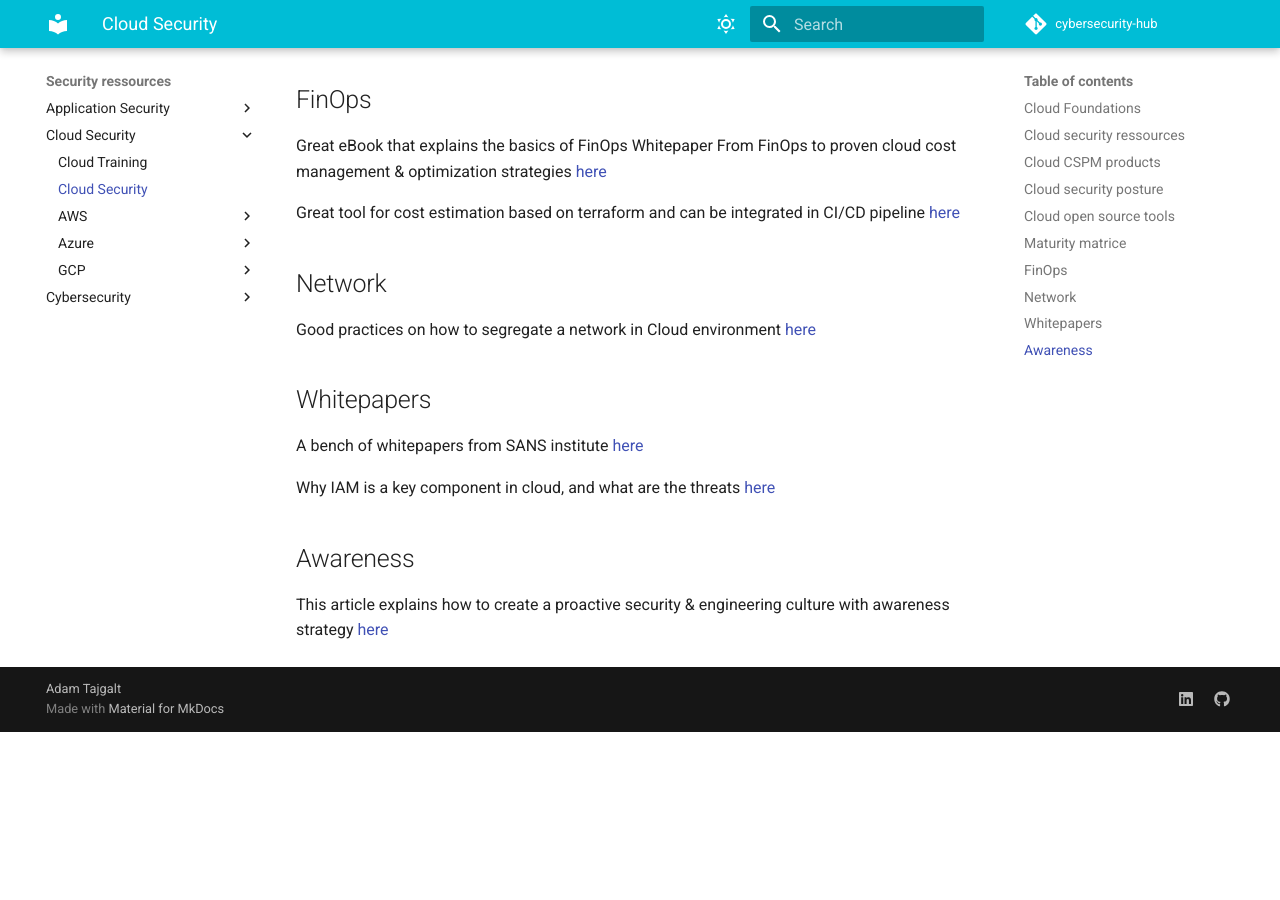
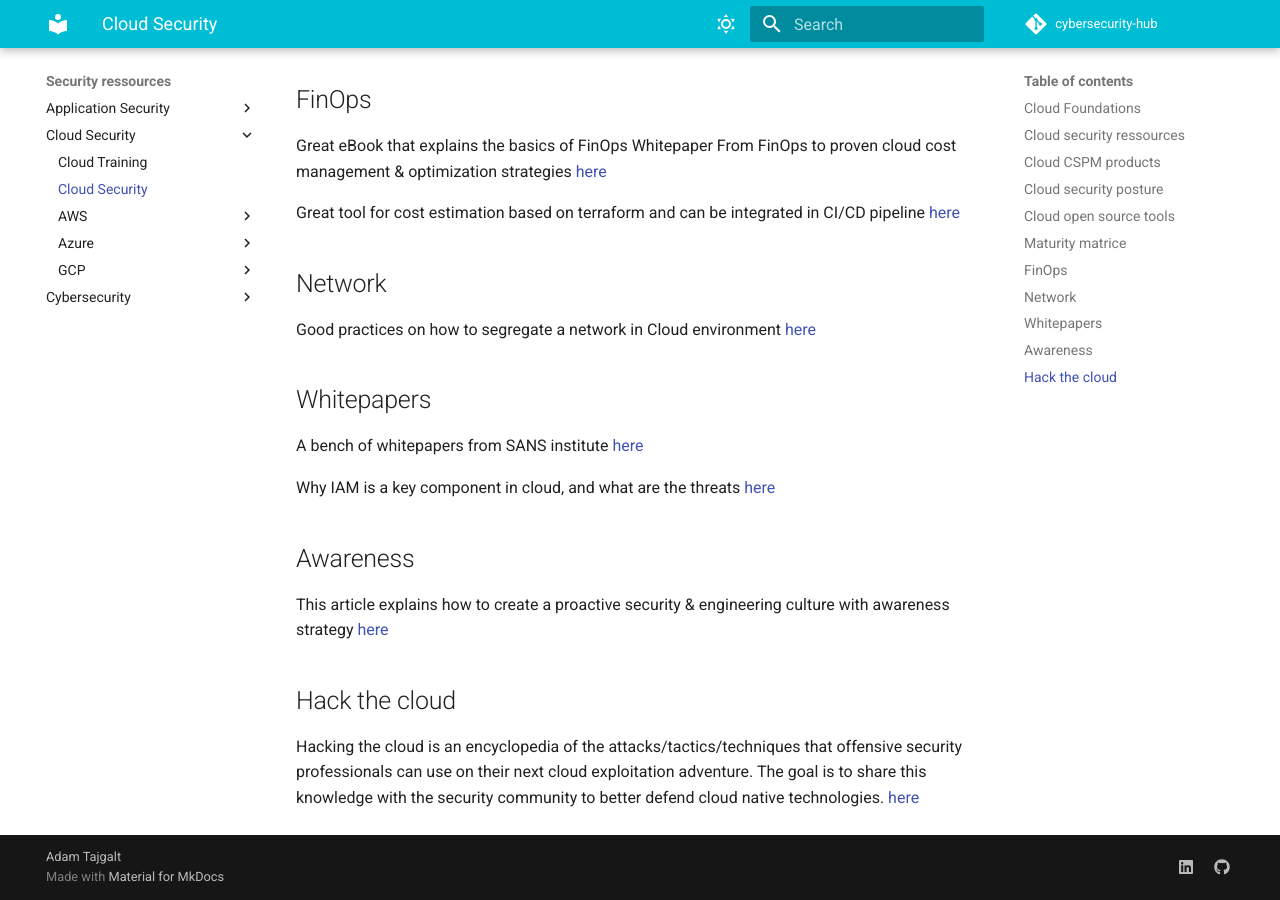
Before and after one commit to adamtaj/cybersecurity-hub, an MkDocs documentation site: the page built from docs/Security ressources/Cloud Security/cloud_security.md, in a window 1280 px wide and 900 px high, scrolled down 3241 px. Built offline with MkDocs 1.6.1 and Material for MkDocs 9.7.7, drawn with Linux system fonts in a browser that asks for light colours; comment, search, counter and statistics services are not loaded; before the commit the page ends 3973 px from its top, so only the background shows below that.

Commit message:
Add more content

```diff
--- a/docs/Security ressources/Cloud Security/cloud_security.md
+++ b/docs/Security ressources/Cloud Security/cloud_security.md
@@ -76,3 +76,7 @@ Why IAM is a key component in cloud, and what are the threats [here](https://uni
 ## Awareness
 
 This article explains how to create a proactive security & engineering culture with awareness strategy [here](https://medium.com/life-at-chime/monocle-how-chime-creates-a-proactive-security-engineering-culture-part-1-dedd3846127f)
+
+## Hack the cloud
+
+Hacking the cloud is an encyclopedia of the attacks/tactics/techniques that offensive security professionals can use on their next cloud exploitation adventure. The goal is to share this knowledge with the security community to better defend cloud native technologies. [here](https://hackingthe.cloud)
```
